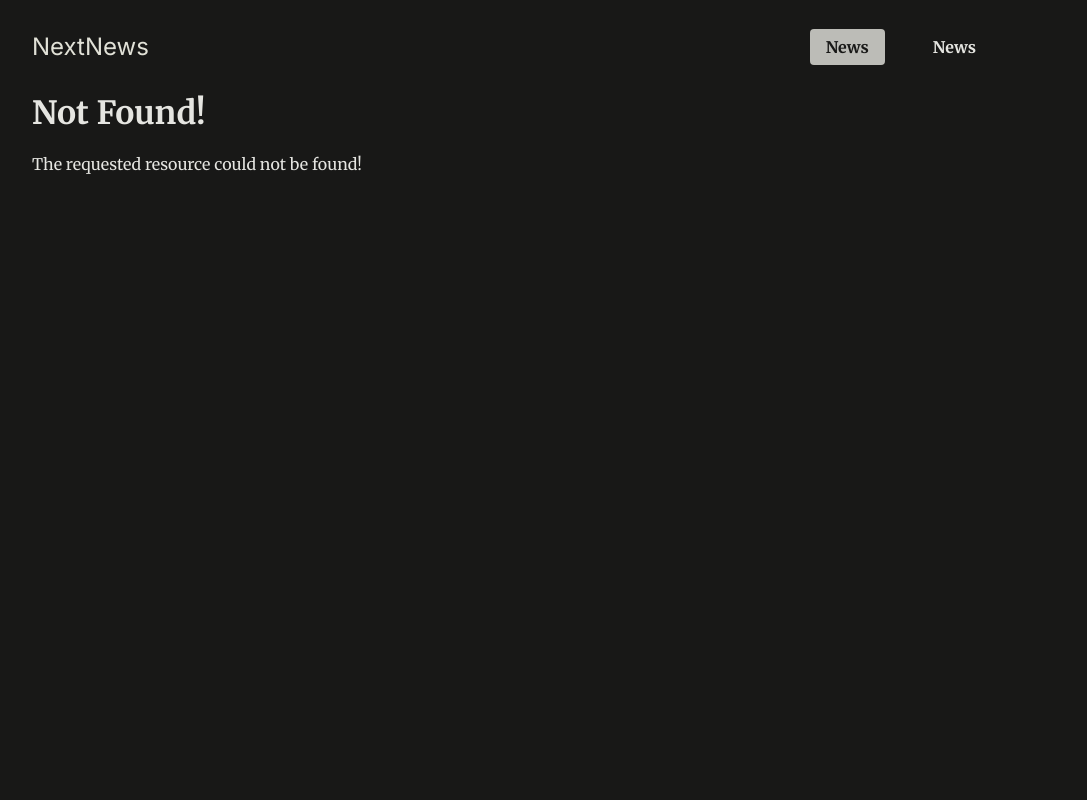
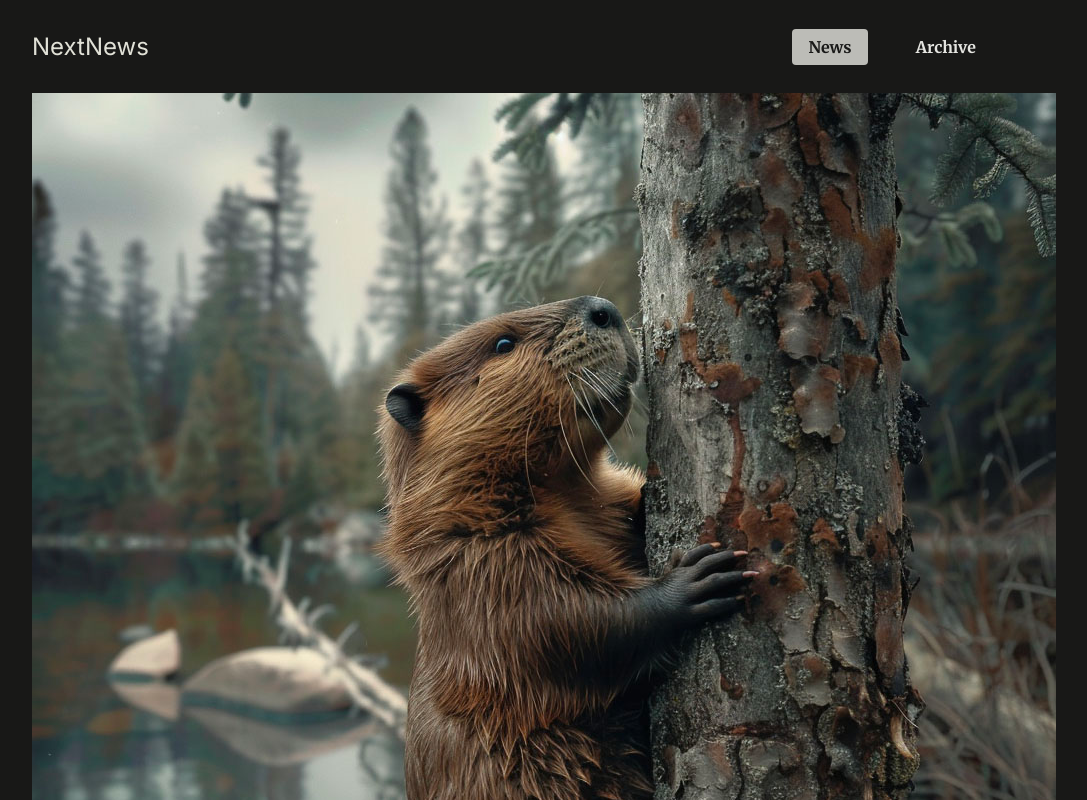
Before and after one commit to yousef-RXy/routing-rendering, a Next.js app: page /news/beaver-plague/image in a window 1280 px wide. Before the commit this address had no page. Shown: the top 800 px of the page, without its empty margins (128-1215 px from the left). Built offline with nearby package versions, Linux system fonts and the light colour scheme.

Commit message:
add image page fo;lder

```diff
--- /dev/null
+++ b/app/news/[id]/image/page.js
@@ -0,0 +1,16 @@
+import { DUMMY_NEWS } from '@/dummy-news';
+import { notFound } from 'next/navigation';
+
+export default function ImagePage({ params }) {
+  const newsItem = DUMMY_NEWS.find(newsItem => newsItem.slug === params.id);
+
+  if (!newsItem) {
+    notFound();
+  }
+
+  return (
+    <div className="fullscreen-image">
+      <img src={`/images/news/${newsItem.image}`} alt={newsItem.title} />
+    </div>
+  );
+}
--- a/app/news/[id]/page.js
+++ b/app/news/[id]/page.js
@@ -1,6 +1,7 @@
 import { notFound } from 'next/navigation';
 
 import { DUMMY_NEWS } from '@/dummy-news';
+import Link from 'next/link';
 
 export default function NewsDetailPage({ params }) {
   const newsItem = DUMMY_NEWS.find(newsItem => newsItem.slug === params.id);
@@ -12,7 +13,9 @@
   return (
     <article className="news-article">
       <header>
-        <img src={`/images/news/${newsItem.image}`} alt={newsItem.title} />
+        <Link href={`/news/${params.id}/image`}>
+          <img src={`/images/news/${newsItem.image}`} alt={newsItem.title} />
+        </Link>
         <h1>{newsItem.title}</h1>
         <time dateTime={newsItem.date}>{newsItem.date}</time>
       </header>
--- a/components/main-header.js
+++ b/components/main-header.js
@@ -10,10 +10,10 @@
       <nav>
         <ul>
           <li>
-            <NavLink link={'/news'} />
+            <NavLink href={'/news'}>News</NavLink>
           </li>
           <li>
-            <NavLink link={'/archive'} />
+            <NavLink href={'/archive'}>Archive</NavLink>
           </li>
         </ul>
       </nav>
--- a/components/nav-link.js
+++ b/components/nav-link.js
@@ -3,12 +3,11 @@
 import Link from 'next/link';
 import { usePathname } from 'next/navigation';
 
-function NavLink({ link }) {
+function NavLink({ href, children }) {
   const path = usePathname();
-
   return (
-    <Link href={link} className={path.startsWith(link) ? 'active' : undefined}>
-      News
+    <Link href={href} className={path.startsWith(href) ? 'active' : undefined}>
+      {children}
     </Link>
   );
 }
```
